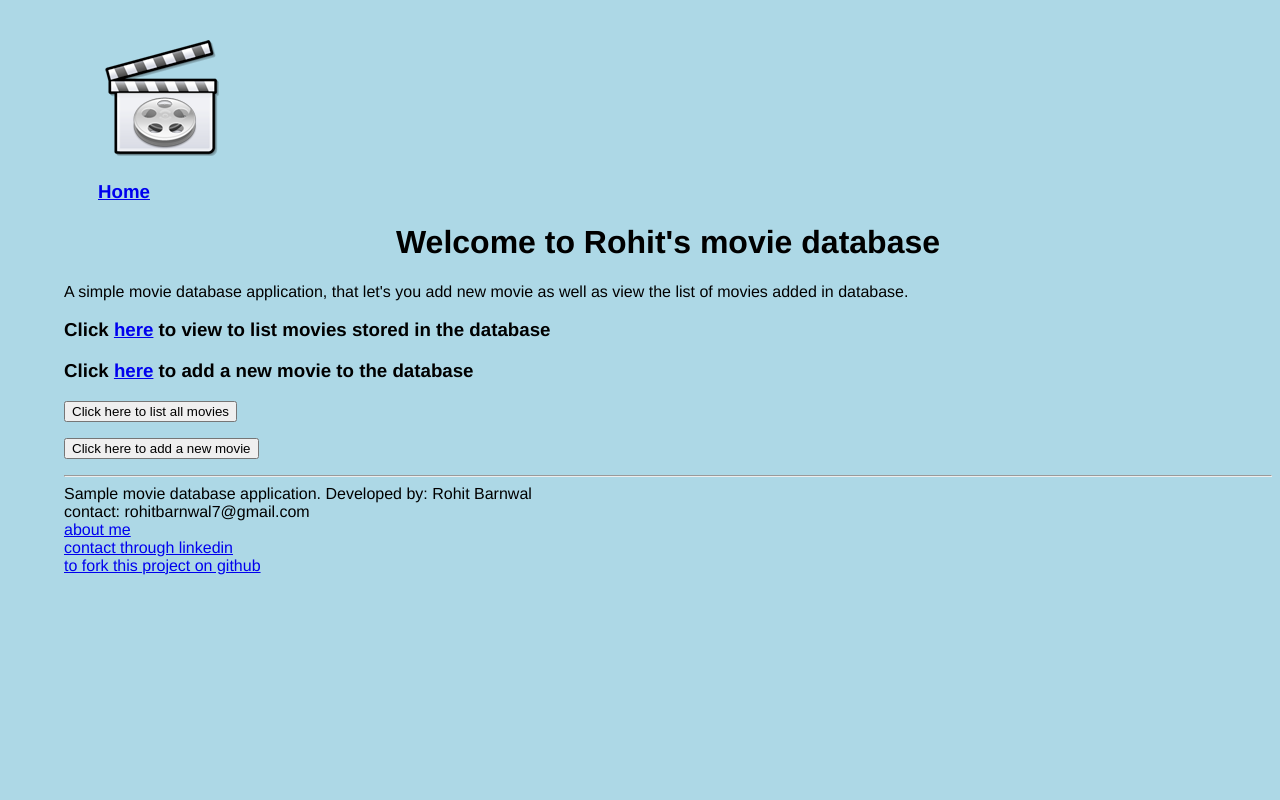
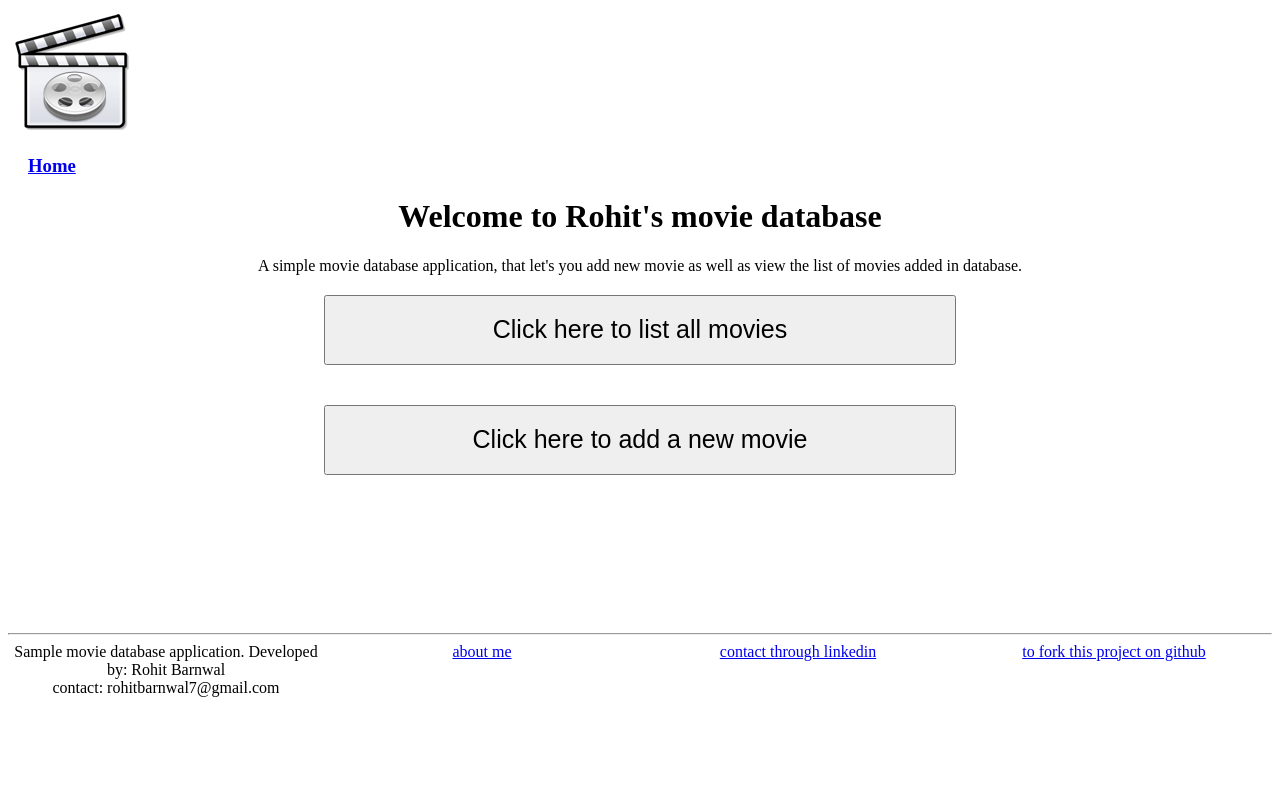
Before and after one commit to RohitBarnwal/moviedatabase, a Python web app: template templates/main.html in a window 1280 px wide. Run offline with Jinja, Linux system fonts and the light colour scheme; the template is opened without the code that fills it, so the values that code supplies are empty.

Commit message:
modified css

```diff
--- a/model.py
+++ b/model.py
@@ -1,23 +1,22 @@
 from google.appengine.ext import db
-from google.appengine.ext import ndb
 
 
 class Movie(db.Model):
 
+    """Models an individual Movie entry."""
     created = db.DateTimeProperty(auto_now_add=True)
     movie_title = db.StringProperty()
     website = db.StringProperty()
     plot = db.TextProperty()
     cast = db.TextProperty()
     image = db.BlobProperty()
-    title_image = ndb.BlobProperty()
     enabled = db.BooleanProperty()
 
 
     @staticmethod
     def get_movies():
         """
-        Return list of movies added in database ordered by created date, maximum 1000
+        Return list of movies added in database ordered by created date, maximum 1000. If database size is large, use pagination.
         """
         return Movie.all().filter( "enabled =", True ).order('-created').fetch(1000)
 
--- a/static/main.css
+++ b/static/main.css
@@ -1,64 +1,58 @@
-.home{
-	margin-top:34px;
-	margin-left:34px;
-}
-.text-center{
-	text-align:center;
-}
-.poster_image{
-	float:left;
-	width:50%;
-	height:600px;
-	margin-bottom:2%;
+.home {
+	margin-left: 20px;
 }
 
-.movie_title{
-	float:left;
-	margin-left:5%;
-	width:45%;
-	height:600px;
-	margin-bottom:2%;
+.text-center {
+	text-align: center;
 }
 
-.poster_detail{
-	float:left;
-	width:50%;
-	height:600px;
-	margin-bottom:2%;
+.poster_image {
+	float: left;
+	width: 50%;
+	height: 600px;
+	margin-bottom: 2%;
 }
 
-.movie_detail{
-	float:left;
-	margin-left:5%;
-	width:45%;
-	margin-bottom:2%;
+.movie_detail {
+	float: left;
+	margin-left: 5%;
+	width: 45%;
+	margin-bottom: 2%;
+	text-align: left;
+	height: 600px
 }
 
-.message{
-color:#0000FF
+.message {
+	color: #0000FF;
+	font-size:20px;
 }
 
-body {
-    background-color: lightblue;
-    font-family: Helvetica, Arial, sans-serif;
-    margin-left: 5%
+.footer {
+	width: 100%;
+	display: block;
+	float: left;
 }
 
-.disable{
-	float:left;
-	margin-right: 20%;
-	font-size: 150%;
+.movie_list {
+	float: left;
+	width: 100%;
+	text-align: center;
+	margin-top: 20px;
+	margin-bottom: 20px;
 }
- .footer, .push {
-    clear: both;
-    }
 
-.button {
-    background-color: #000000;
-    color: #FFFFFF;
-    float: right;
-    padding: 10px;
-    border-radius: 10px;
-    -moz-border-radius: 10px;
-    -webkit-border-radius: 10px;
+.movie_list input {
+	width: 50%;
+	height: 70px;
+	font-size: 25px;
 }
+
+.marg_bottom {
+	margin-bottom: 150px;
+}
+
+.footer-detail {
+	float: left;
+	width: 25%;
+	text-align: center;
+}
--- a/templates/base.html
+++ b/templates/base.html
@@ -6,9 +6,9 @@
 </head>
 <body>
 
-	<div class="home">
+	<div>
 		<a href="/"><img src="/static/image/home.png" />
-		<h3>Home</h3></a>
+		<h3 class="home">Home</h3></a>
 	</div>
 	<h1 class="text-center">{% block heading %}{% endblock %}</h1>
 
@@ -16,15 +16,15 @@
 	<div id="message" class="message">{{ message }}</div>
 	{% endif %}
 
-	<div id="content">{% block content %} {% endblock %}</div>
+	<div class="text-center">{% block content %} {% endblock %}</div>
 
-	<div class="footer" id="footer">
+	<div class="footer">
 		<hr>
-		Sample movie database application. Developed by: Rohit Barnwal <br>
-		contact: rohitbarnwal7@gmail.com <br>
-		<a href=https://about.me/rohitbarnwal>about me</a><br>
-		<a href=https://in.linkedin.com/in/rohit-barnwal-a4836925>contact through linkedin</a><br>
-		<a href= https://github.com/RohitBarnwal/moviedatabase>to fork this project on github</a>
+		<span class="footer-detail">Sample movie database application. Developed by: Rohit Barnwal <br>
+		contact: rohitbarnwal7@gmail.com </span>
+		<a class="footer-detail" href=https://about.me/rohitbarnwal>about me</a>
+		<a class="footer-detail" href=https://in.linkedin.com/in/rohit-barnwal-a4836925>contact through linkedin</a>
+		<a class="footer-detail" href= https://github.com/RohitBarnwal/moviedatabase>to fork this project on github</a>
 
 	</div>
 </body>
--- a/templates/main.html
+++ b/templates/main.html
@@ -3,17 +3,13 @@
 {% block heading %}Welcome to Rohit's movie database{% endblock %}
 
 {% block content %}
-A simple movie database application, that let's you add new movie as well as view the list of movies added in database.
+<span >A simple movie database application, that let's you add new movie as well as view the list of movies added in database. </span>
 
-<h3>Click <a href="/list">here</a> to  view to list movies stored in the database </h3>
-<h3>Click <a href="/new">here</a> to add a new movie to the database</h3>
-
-
-<form action="/list">
+<form class="movie_list" action="/list">
     <input type="submit" value="Click here to list all movies">
 </form>
 
-<form action="/new">
+<form class="movie_list marg_bottom" action="/new">
     <input type="submit" value="Click here to add a new movie">
 </form>
 {% endblock %}
--- a/templates/new_movie.html
+++ b/templates/new_movie.html
@@ -15,7 +15,7 @@
   <label for="plot">Movie Plot: </label><br><textarea  name="plot" rows="20" cols="120"></textarea><br>
 
 
-  <label for="website">External Link: </label><input type="text" placeholder="website links like IMDB" name="website"/><br/>
+  <label for="website">External Link: </label><input type="text" placeholder="website links" name="website"/><br/>
   <label for="image">Upload movie poster(size less then 1 MB): </label><input type="file" name="image"/><br/>
 
   <input type="submit" value="Add Movie"/>
```
Also changed, not shown: main.py (+7 -5 lines), templates/all_movies.html (added, +25 -0 lines), templates/movie_detail.html (+14 -6 lines), static/image/no-image-big.jpg (added), 2 other files.
